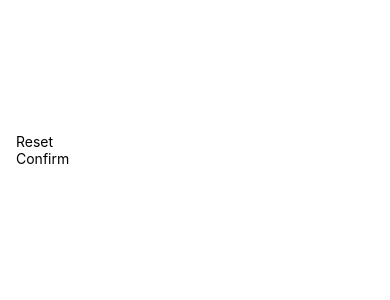
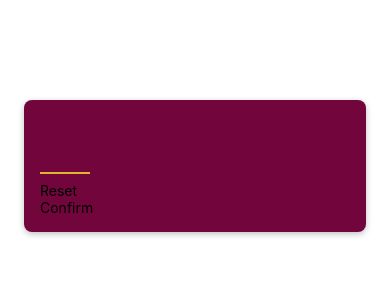
Before and after one commit to adrianacostep33/guess-my-number, a React Native app in the folder starting-project/: screen / in a window 390 px wide. Shown: the top 300 px of the page. Built offline with nearby package versions, Linux system fonts and the light colour scheme.

Commit message:
Add style to the input field

```diff
--- a/starting-project/screens/StartGameScreen.js
+++ b/starting-project/screens/StartGameScreen.js
@@ -4,7 +4,13 @@
 const StartGameScreen = () => {
   return (
     <View style={styles.inputContainer}>
-      <TextInput />
+      <TextInput
+        style={styles.numberInput}
+        maxLength={2}
+        keyboardType="number-pad"
+        autoCapitalize="none"
+        autoCorrect={false}
+      />
       <PrimaryButton>Reset</PrimaryButton>
       <PrimaryButton>Confirm</PrimaryButton>
     </View>
@@ -15,8 +21,26 @@
 
 const styles = StyleSheet.create({
   inputContainer: {
-    flex: 1,
     marginTop: 100,
+    marginHorizontal: 24,
     padding: 16,
+    backgroundColor: "#72063c",
+    borderRadius: 8,
+    elevation: 4,
+    shadowColor: "black",
+    shadowOffset: { width: 0, height: 2 },
+    shadowRadius: 6,
+    shadowOpacity: 0.25,
+  },
+  numberInput: {
+    height: 50,
+    width: 50,
+    fontSize: 32,
+    borderBottomColor: "#ddb52f",
+    borderBottomWidth: 2,
+    color: "#ddb52f",
+    marginVertical: 8,
+    fontWeight: "bold",
+    textAlign: "center",
   },
 });
```
